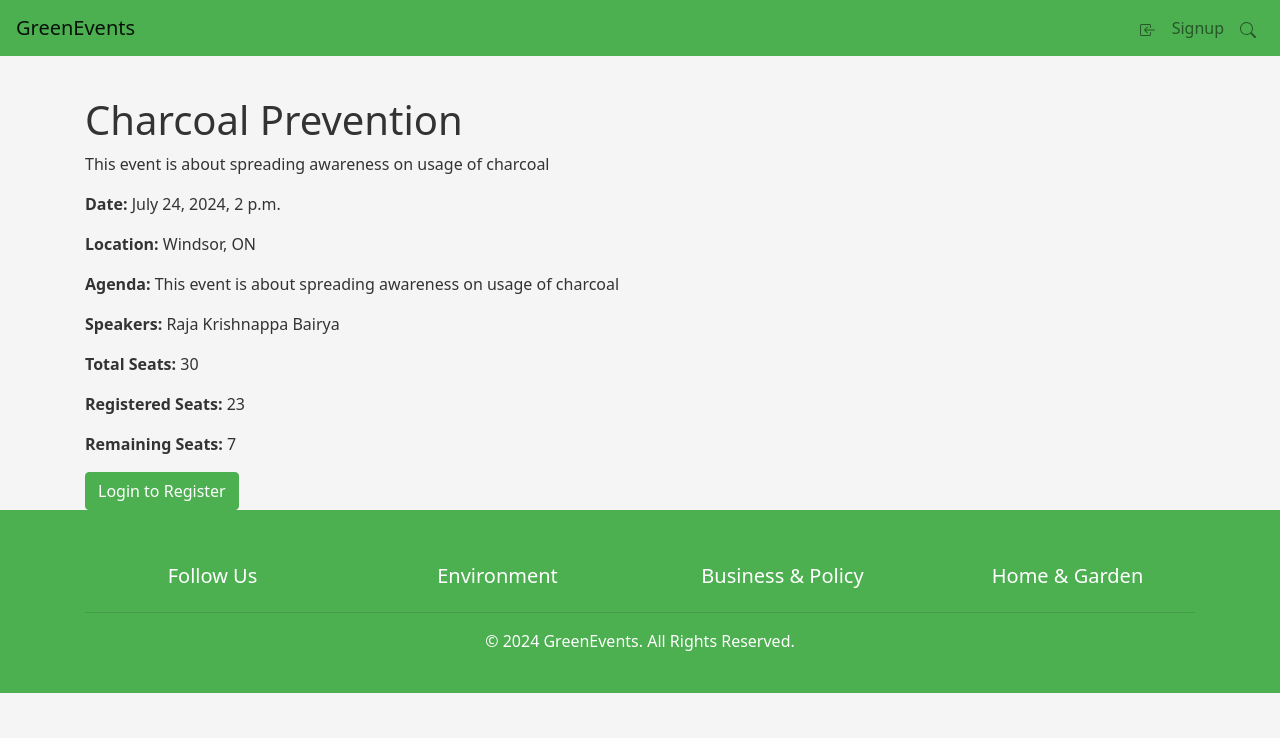
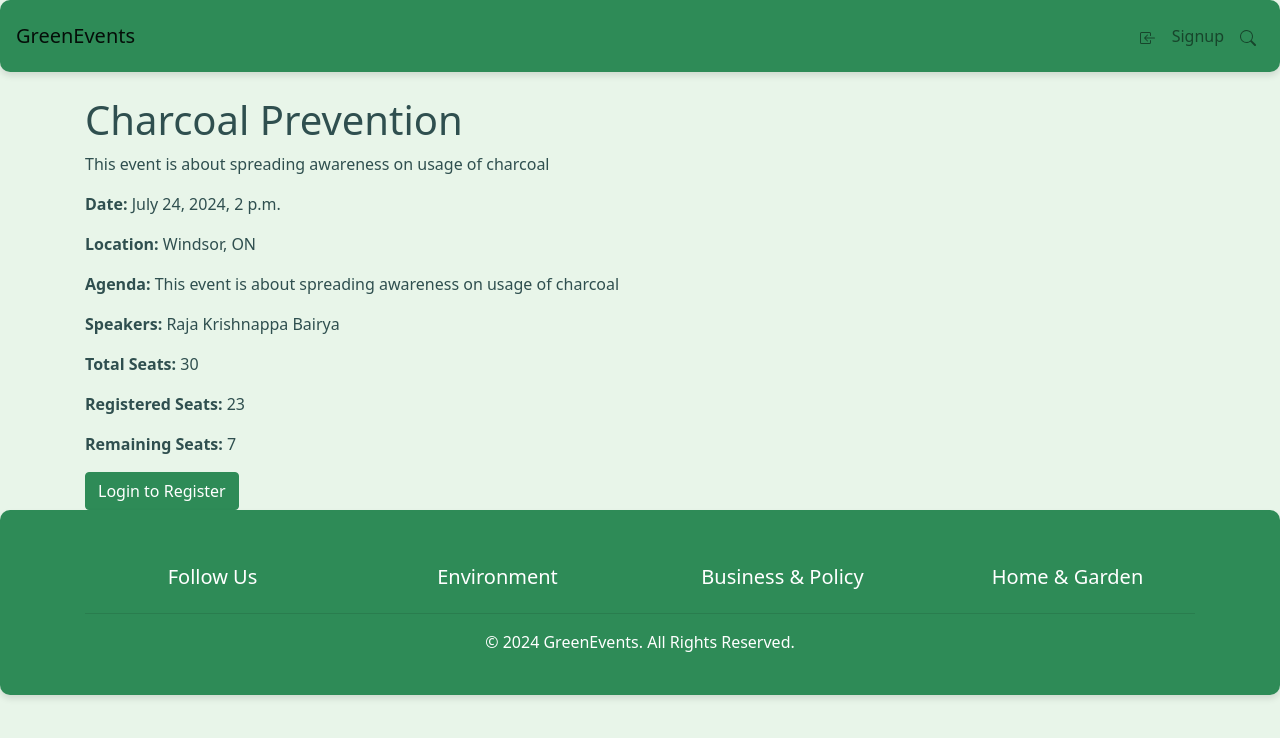
Before and after one commit to SanjayKumarM84/COMP-8347_Green-Events, a Django app: page /event/1/ in a window 1280 px wide. Shown: the top 738 px of the page. Run offline with Django 5.2, Linux system fonts and the light colour scheme; data comes from the database, SQL or seed files in the repository; both versions use the stored data as it was after the commit; some libraries are stand-ins or nearby versions.

Commit message:
Updated UI and footer animation

```diff
--- a/djangoProject/myApp/static/css/style.css
+++ b/djangoProject/myApp/static/css/style.css
@@ -3,12 +3,15 @@
 
 /* Custom Colors */
 :root {
-    --primary-color: #4CAF50; /* Green */
-    --secondary-color: #8BC34A; /* Light Green */
-    --background-color: #F5F5F5; /* Light Gray */
-    --text-color: #333; /* Dark Gray */
-    --link-color: #4CAF50; /* Green */
-    --link-hover-color: #388E3C; /* Darker Green */
+    --primary-color: #2E8B57; /* Sea Green */
+    --secondary-color: #3CB371; /* Medium Sea Green */
+    --background-color: #E8F5E9; /* Light Green */
+    --text-color: #2F4F4F; /* Dark Slate Gray */
+    --link-color: #2E8B57; /* Sea Green */
+    --link-hover-color: #228B22; /* Forest Green */
+    --glass-bg: rgba(255, 255, 255, 0.7); /* Semi-transparent white */
+    --glass-border: rgba(46, 139, 87, 0.3); /* Semi-transparent Sea Green */
+    --glass-shadow: 0 4px 6px rgba(0, 0, 0, 0.1); /* Soft shadow */
 }
 
 /* Global Styles */
@@ -27,6 +30,16 @@ a {
 a:hover {
     color: var(--link-hover-color);
     text-decoration: underline;
+}
+
+/* Glass Effect Styles */
+.glass {
+    background: var(--glass-bg);
+    border: 1px solid var(--glass-border);
+    backdrop-filter: blur(10px);
+    box-shadow: var(--glass-shadow);
+    border-radius: 10px;
+    padding: 15px;
 }
 
 /* Navbar Styles */
@@ -186,7 +199,7 @@ a:hover {
 
 .event-details {
     padding: 20px;
-    background-color: #fff;
+    background-color: var(--glass-bg);
     border: 1px solid var(--secondary-color);
     border-radius: 5px;
 }
--- a/djangoProject/myApp/templates/base.html
+++ b/djangoProject/myApp/templates/base.html
@@ -10,7 +10,7 @@
     <title>GreenEvents</title>
 </head>
 <body>
-    <nav class="navbar navbar-expand-lg navbar-light bg-primary-custom fixed-top">
+    <nav class="navbar navbar-expand-lg navbar-light bg-primary-custom fixed-top glass">
         <a class="navbar-brand" href="{% url 'home' %}">GreenEvents</a>
         <button class="navbar-toggler" type="button" data-toggle="collapse" data-target="#navbarNav" aria-controls="navbarNav" aria-expanded="false" aria-label="Toggle navigation">
             <span class="navbar-toggler-icon"></span>
@@ -61,7 +61,7 @@
     </nav>
 
     <div class="container mt-5 pt-5">
-        <div id="searchForm" class="collapse">
+        <div id="searchForm" class="collapse glass">
             <form class="form-inline my-2 my-lg-0" action="{% url 'search_events' %}" method="get">
                 <input class="form-control mr-sm-2" type="search" placeholder="Search" aria-label="Search" name="q">
                 <input class="form-control mr-sm-2" type="date" placeholder="Date" name="date">
@@ -75,7 +75,7 @@
         {% endblock %}
     </div>
 
-    <footer class="footer bg-primary-custom text-center py-4 mt-auto">
+    <footer class="footer bg-primary-custom text-center py-4 mt-auto glass">
         <div class="container">
             <div class="row">
                 <div class="col-md-3">
@@ -154,9 +154,9 @@
             // Smooth scroll for page load
             $('html, body').hide().fadeIn(1000);
 
-            // Footer sections hover animation
-            $('.footer-heading').mouseenter(function() {
-                $(this).next('.footer-links').stop(true, true).slideDown(600);
+            // Footer section hover animation
+            $('.footer').mouseenter(function() {
+                $('.footer-links').stop(true, true).slideDown(600);
             });
 
             $('.footer').mouseleave(function() {
```
Also changed, not shown: djangoProject/db.sqlite3.
